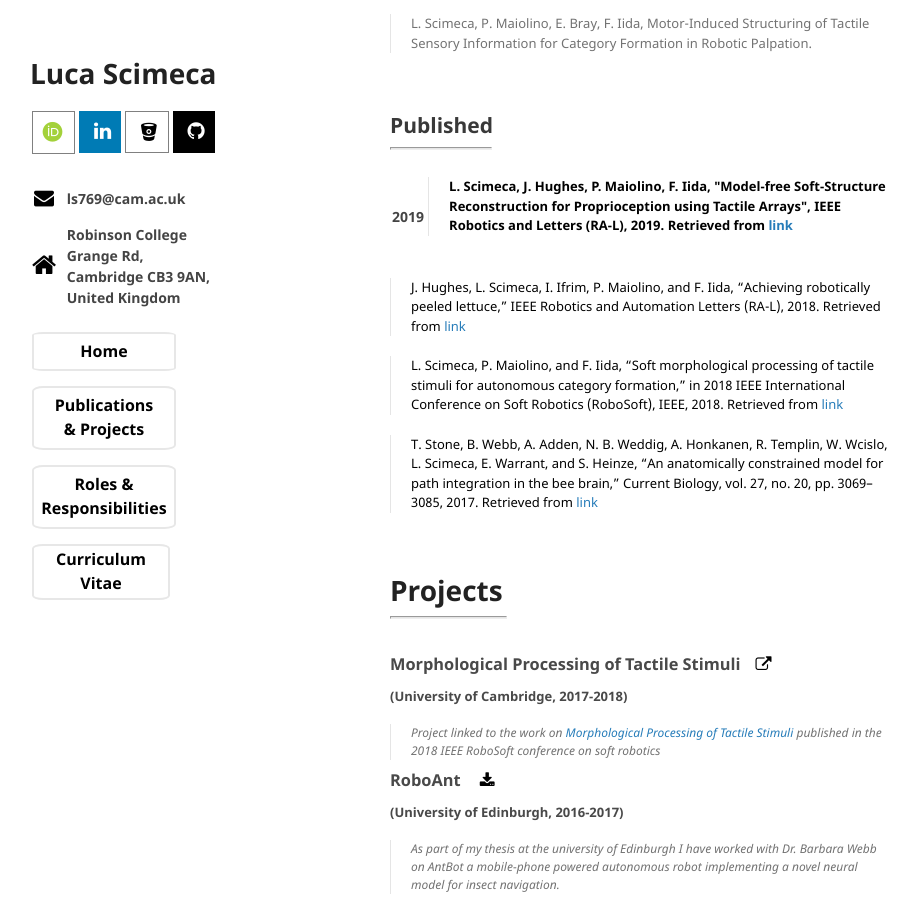
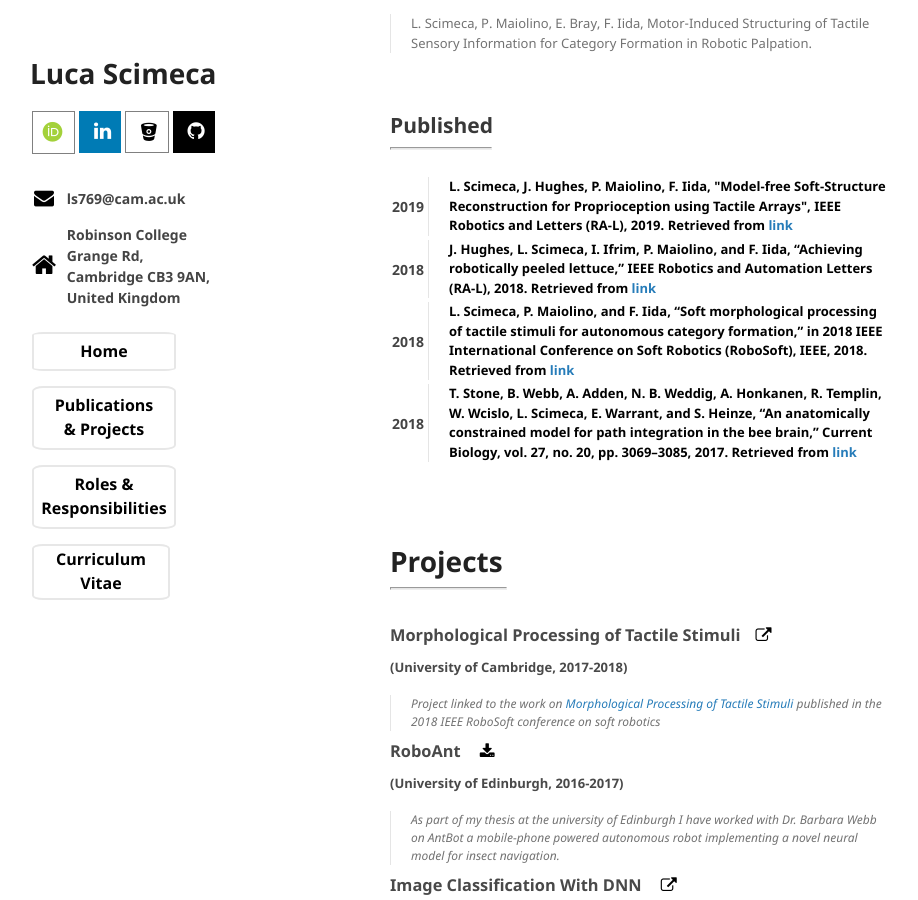
Before and after one commit to lucascimeca/lucascimeca.github.io, a Jekyll site: the page built from publications.md, in a window 1280 px wide and 900 px high, scrolled down 352 px. Shown: the whole window, without its empty margins (180-1098 px from the left). Built offline with Jekyll 4.4.1, drawn with Linux system fonts in a browser that asks for light colours; nearby versions of some CDN libraries; some web fonts are replaced; the repository's description, which GitHub fills in, is left out; our own code applies the rules of GitHub Pages for plain Markdown files.

Commit message:
Update publications.md

```diff
--- a/publications.md
+++ b/publications.md
@@ -32,28 +32,40 @@ layout: default
    <blockquote><div style="font-size: 13px; color: black">
     L. Scimeca, J. Hughes, P. Maiolino, F. Iida, "Model-free Soft-Structure Reconstruction for Proprioception using Tactile Arrays",      IEEE Robotics and Letters (RA-L), 2019.
     Retrieved from <a href="https://ieeexplore.ieee.org/document/8675407" target="_blank">link</a> </div></blockquote>
-    <p></p>
+  </th>
+ </tr>
+ <tr>
+  <th>
+   2018
+  </th>
+  <th>
+   <blockquote><div style="font-size: 13px; color: black">
+ J. Hughes, L. Scimeca, I. Ifrim, P. Maiolino, and F. Iida, “Achieving robotically peeled lettuce,” IEEE Robotics and Automation Letters (RA-L), 2018.
+  Retrieved from <a href="https://ieeexplore.ieee.org/abstract/document/8409969/" target="_blank">link</a> </div></blockquote>
+  </th>
+ </tr>
+ <tr>
+  <th>
+   2018
+  </th>
+  <th>
+   <blockquote><div style="font-size: 13px; color: black" id='morph2018'>
+ L. Scimeca, P. Maiolino, and F. Iida, “Soft morphological processing
+ of tactile stimuli for autonomous category formation,” in 2018 IEEE
+ International Conference on Soft Robotics (RoboSoft), IEEE, 2018. Retrieved  from <a href="https://ieeexplore.ieee.org/document/8404945/" target="_blank">link</a></div></blockquote>
+  </th>
+ </tr>
+ <tr>
+  <th>
+   2018
+  </th>
+  <th>
+   <blockquote><div style="font-size: 13px; color:black">
+T. Stone, B. Webb, A. Adden, N. B. Weddig, A. Honkanen, R. Templin, W. Wcislo, L. Scimeca, E. Warrant, and S. Heinze, “An anatomically
+constrained model for path integration in the bee brain,” Current Biology, vol. 27, no. 20, pp. 3069–3085, 2017. Retrieved  from <a href="http://www.cell.com/current-biology/fulltext/S0960-9822(17)31090-4" target="_blank">link</a> </div></blockquote>
   </th>
  </tr>
 </table>
-
-
-
-> <div style="font-size: 13px; color: black">
-J. Hughes, L. Scimeca, I. Ifrim, P. Maiolino, and F. Iida, “Achieving robotically peeled lettuce,” IEEE Robotics and Automation Letters (RA-L), 2018.
- Retrieved from <a href="https://ieeexplore.ieee.org/abstract/document/8409969/" target="_blank">link</a> </div>
-<p></p>
-
-> <div style="font-size: 13px; color: black" id='morph2018'>
-L. Scimeca, P. Maiolino, and F. Iida, “Soft morphological processing
-of tactile stimuli for autonomous category formation,” in 2018 IEEE
-International Conference on Soft Robotics (RoboSoft), IEEE, 2018. Retrieved  from <a href="https://ieeexplore.ieee.org/document/8404945/" target="_blank">link</a></div>
-<p></p>
-
-> <div style="font-size: 13px; color:black">
-T. Stone, B. Webb, A. Adden, N. B. Weddig, A. Honkanen, R. Templin, W. Wcislo, L. Scimeca, E. Warrant, and S. Heinze, “An anatomically
-constrained model for path integration in the bee brain,” Current Biology, vol. 27, no. 20, pp. 3069–3085, 2017. Retrieved  from <a href="http://www.cell.com/current-biology/fulltext/S0960-9822(17)31090-4" target="_blank">link</a> </div>
-
 
 <br/>
 <br/>
```
